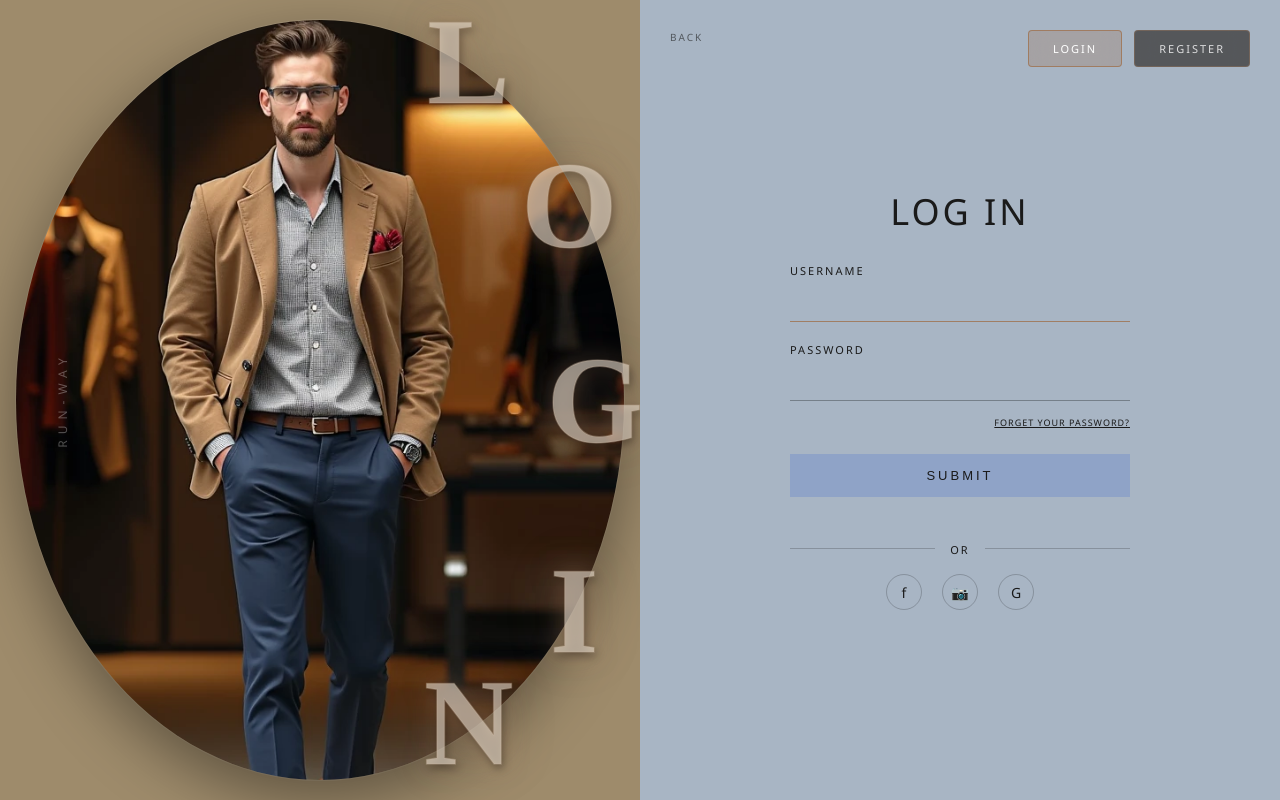
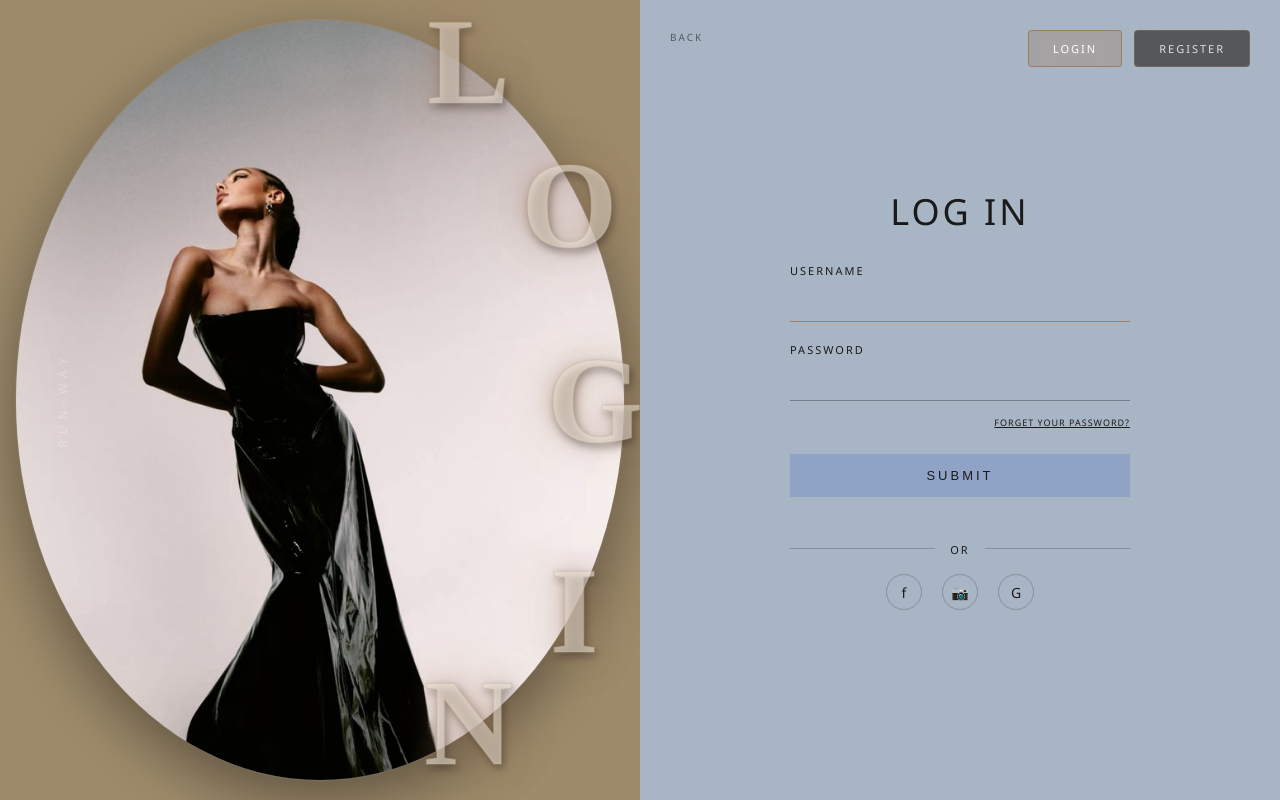
Before and after one commit to Regueroo29/RUN-WAY, a React (Vite) app in the folder frontend/: page /login in a window 1280 px wide. Built offline with nearby package versions, Linux system fonts and the light colour scheme; no server answers.

Commit message:
added photos

```diff
--- a/frontend/src/pages/Login.jsx
+++ b/frontend/src/pages/Login.jsx
@@ -97,7 +97,7 @@ function Login() {
     <div className="auth-split-page">
       <div className="split-image-side">
         <div className="split-image-circle">
-          <img src="/classic.jpg" alt="Fashion" />
+          <img src="/login.png" alt="Fashion" />
         </div>
         {/* ✅ VERTICAL TEXT AROUND CIRCLE */}
         <div className="vertical-text top">L</div>
--- a/frontend/src/pages/Register.jsx
+++ b/frontend/src/pages/Register.jsx
@@ -276,7 +276,7 @@ function Register() {
 
       <div className="split-image-side right">
         <div className="split-image-circle right">
-          <img src="/registerimg.jpg" alt="Fashion" />
+          <img src="/register.png" alt="Fashion" />
         </div>
       </div>
     </div>
```
Also changed, not shown: frontend/public/login.png (added), frontend/public/register.png (added).
